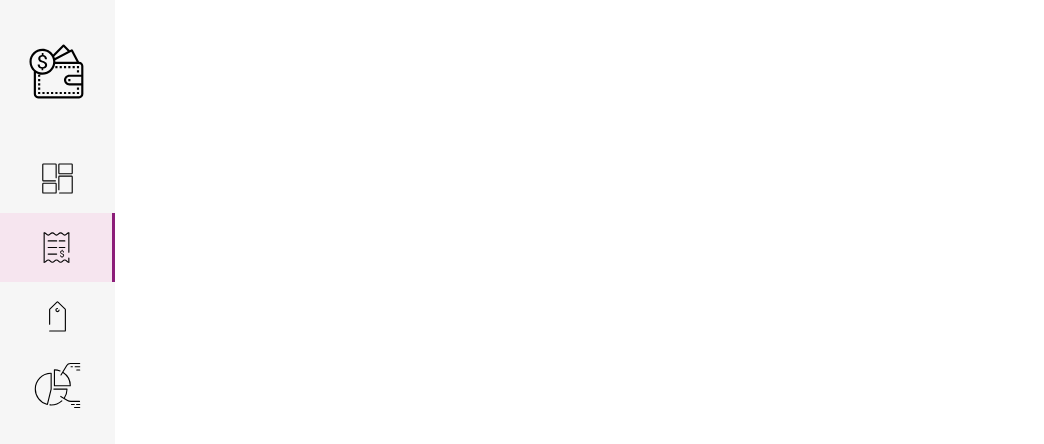
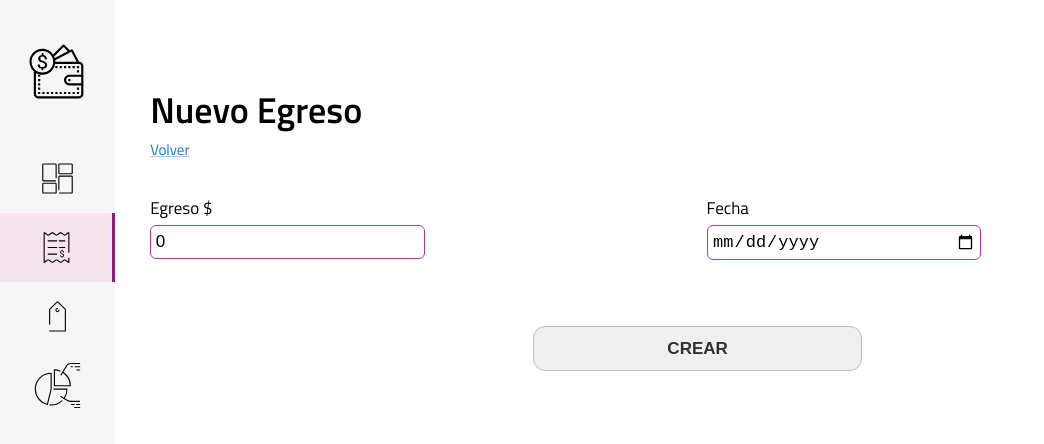
Before and after one commit to Libo033/smartPocket, a Next.js app: page /dashboard/movements/expense/new in a window 1280 px wide. Shown: the top 444 px of the page, without its empty margins (0-1044 px from the left). Built offline with nearby package versions, Linux system fonts and the light colour scheme.

Commit message:
En proceso: ExpenseForm componente. Ya agregado en movements expense page

```diff
--- a/src/app/dashboard/movements/expense/new/page.tsx
+++ b/src/app/dashboard/movements/expense/new/page.tsx
@@ -1,8 +1,24 @@
 import React from "react";
 import styles from "../page.module.css";
+import Link from "next/link";
+import ExpenseForm from "@/components/expense/ExpenseForm";
 
 const ExpenseNew = () => {
-  return <div>ExpenseNew</div>;
+  return (
+    <div className={styles.Expense}>
+      <div className={styles.Expense_TitleContainer}>
+        <h1 className={styles.Expense_Title}>Nuevo Egreso</h1>
+      </div>
+      <div className={styles.Expense_LinkContainer}>
+        <Link className="linkA" href={"/dashboard/movements"}>
+          Volver
+        </Link>
+      </div>
+      <div>
+        <ExpenseForm id={null} />
+      </div>
+    </div>
+  );
 };
 
 export default ExpenseNew;
--- a/src/app/dashboard/movements/expense/page.module.css
+++ b/src/app/dashboard/movements/expense/page.module.css
@@ -6,6 +6,19 @@
   margin-right: auto;
   height: 100vh;
   margin-left: 9%;
+}
+
+.Expense_TitleContainer {
+  padding: 7% 3% 0% 3%;
+}
+
+.Expense_Title {
+  font-size: 36px;
+  font-weight: 600;
+}
+
+.Expense_LinkContainer {
+  padding: 0% 3% 0% 3%;
 }
 
 @media (641px <= width <= 1007px)  {
--- /dev/null
+++ b/src/components/expense/ExpenseForm.tsx
@@ -0,0 +1,73 @@
+"use client";
+import React, { FormEvent, useContext, useId, useState } from "react";
+import styles from "./page.module.css";
+import { useRouter } from "next/navigation";
+import { AppRouterInstance } from "next/dist/shared/lib/app-router-context.shared-runtime";
+import { MovementContext } from "@/context/MovementsContext";
+
+const ExpenseForm: React.FC<{ id: string | null }> = ({ id }) => {
+  const router: AppRouterInstance = useRouter();
+  const { expenses, createExpense, editExpense, deleteExpense } =
+    useContext(MovementContext);
+  const [expense, setExpense] = useState<number>(0);
+  const $expense = useId();
+  const $date = useId();
+
+  const handleExpenseOptions = (e: FormEvent) => {
+    e.preventDefault();
+
+    if (id) {
+    } else {
+    }
+
+    router.push("/dashboard/movements");
+  };
+
+  const handleDeleteExpense = (id: string) => {
+
+    router.push("/dashboard/movements");
+  };
+
+  return (
+    <form
+      className={styles.ExpenseForm}
+      onSubmit={(Event: FormEvent) => handleExpenseOptions(Event)}
+      action="post"
+    >
+      <div className={styles.ExpenseForm_InputsContainer}>
+        <div className={styles.ExpenseForm_Container}>
+          <label htmlFor={$expense}>Egreso $</label>
+          <input
+            type="number"
+            id={$expense}
+            value={expense}
+            onChange={(e) => setExpense(parseFloat(e.target.value))}
+            required
+          />
+        </div>
+        <div className={styles.ExpenseForm_Container}>
+          <label htmlFor={$date}>Fecha</label>
+          <input type="date" id={$date} required />
+        </div>
+      </div>
+      <div className={styles.ExpenseForm_ButtonGroup}>
+        {id ? (
+          <>
+            <button type="submit" className={styles.ExpenseForm_Edit}>
+              EDITAR
+            </button>
+            <button type="button" onClick={() => handleDeleteExpense(id)} className={styles.ExpenseForm_Delete}>
+              ELIMINAR
+            </button>
+          </>
+        ) : (
+          <button type="submit" className={styles.ExpenseForm_Create}>
+            CREAR
+          </button>
+        )}
+      </div>
+    </form>
+  );
+};
+
+export default ExpenseForm;
--- /dev/null
+++ b/src/components/expense/page.module.css
@@ -0,0 +1,106 @@
+.ExpenseForm {
+  padding: 3% 3% 0% 3%;
+  display: flex;
+  flex-direction: column;
+  gap: 21px;
+}
+
+.ExpenseForm_InputsContainer {
+  width: 100%;
+  height: fit-content;
+  display: flex;
+  justify-content: space-between;
+  gap: 18px;
+}
+
+.ExpenseForm_Container {
+  width: 50%;
+  display: flex;
+  flex-direction: column;
+  gap: 3px;
+}
+
+.ExpenseForm_Container label {
+  font-size: 17px;
+  font-weight: 500;
+  margin-bottom: 1px;
+}
+
+.ExpenseForm_Container input {
+  width: 51%;
+  border: 1px solid #b13e8f;
+  font-size: 17px;
+  border-radius: 6px;
+  padding-inline: 4.5px;
+  padding-block: 6px;
+  outline: none;
+}
+
+.ExpenseForm_ButtonGroup {
+  margin-block: 45px;
+  display: flex;
+  justify-content: space-evenly;
+}
+
+.ExpenseForm_ButtonGroup button {
+  transition: 120ms ease-in-out;
+  width: 30%;
+  display: flex;
+  justify-content: center;
+  align-items: center;
+  cursor: pointer;
+  color: #303030;
+  font-weight: 600;
+  font-size: 17px;
+  border: 1px solid #c0c0c0;
+  border-radius: 12px;
+  text-transform: uppercase;
+  height: 45px;
+}
+
+.ExpenseForm_Create:hover {
+  transition: 120ms ease-in-out;
+  transform: translateY(-1px);
+  box-shadow: 1px 3px 9px #45454590;
+}
+
+.ExpenseForm_Edit:hover {
+  transition: 120ms ease-in-out;
+  transform: translateY(-1px);
+  box-shadow: 1px 3px 9px #45454590;
+}
+
+.ExpenseForm_Delete:hover {
+  transition: 120ms ease-in-out;
+  transform: translateY(-1px);
+  box-shadow: 1px 3px 9px #ff000072;
+  background-color: #ff6363;
+}
+
+@media (641px <= width <= 1007px) {
+  .ExpenseForm_Container input {
+    width: 72%;
+  }
+
+  .ExpenseForm_ButtonGroup button {
+    width: 45%;
+  }
+}
+
+@media (width <= 640px) {
+  .ExpenseForm {
+    padding: 6% 3% 0% 3%;
+  }
+
+  .ExpenseForm_ButtonGroup {
+    margin-block: 30px;
+  }
+
+  .ExpenseForm_Container input {
+    width: 84%;
+  }
+
+  .ExpenseForm_ButtonGroup button {
+    width: 48%;
+  }
+}
```
Also changed, not shown: src/app/dashboard/movements/expense/[id]/page.tsx (+18 -2 lines).
